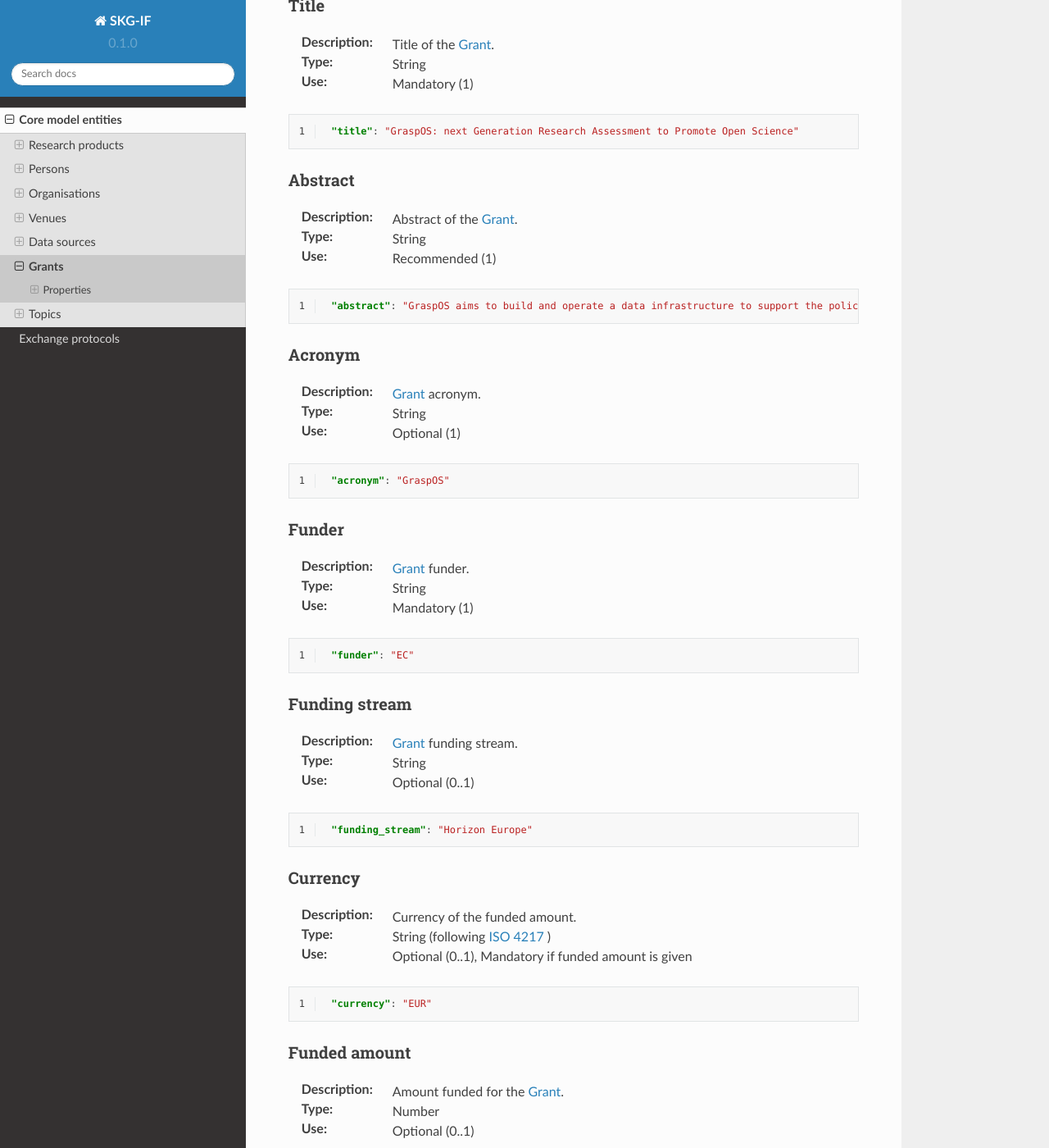
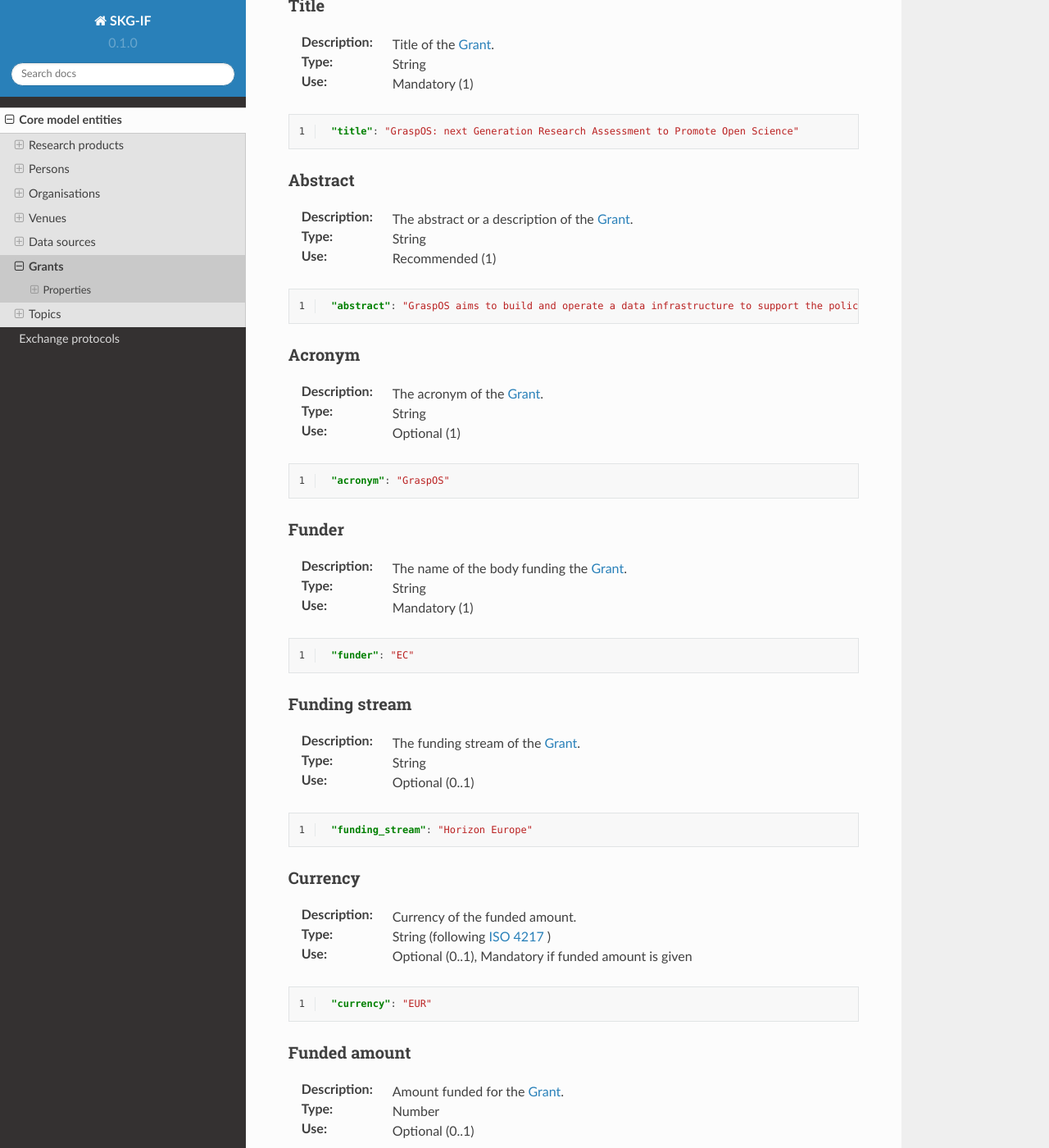
Before and after one commit to andremann/SKG-IF, a Sphinx documentation site: the page built from docs/source/grants.rst, in a window 1280 px wide and 1400 px high, scrolled down 1140 px. Shown: the whole window at 82% size. Built offline with Sphinx 7.4.7 and the Read the Docs theme 2.0.0, drawn with Linux system fonts in a browser that asks for light colours.

```diff
--- a/docs/source/grants.rst
+++ b/docs/source/grants.rst
@@ -65,7 +65,7 @@
 
 Abstract
 ----
-:Description: Abstract of the :ref:`Grant <Grant>`.
+:Description: The abstract or a description of the :ref:`Grant <Grant>`.
 :Type: String
 :Use: Recommended (1)
 
@@ -77,7 +77,7 @@
 
 Acronym
 ----
-:Description: :ref:`Grant <Grant>` acronym.
+:Description: The acronym of the :ref:`Grant <Grant>`.
 :Type: String
 :Use: Optional (1)
 
@@ -89,7 +89,7 @@
 
 Funder
 ------
-:Description: :ref:`Grant <Grant>` funder.
+:Description: The name of the body funding the :ref:`Grant <Grant>`.
 :Type: String
 :Use: Mandatory (1)
 
@@ -101,7 +101,7 @@
 
 Funding stream
 ------
-:Description: :ref:`Grant <Grant>` funding stream.
+:Description: The funding stream of the :ref:`Grant <Grant>`.
 :Type: String
 :Use: Optional (0..1)
 
```
